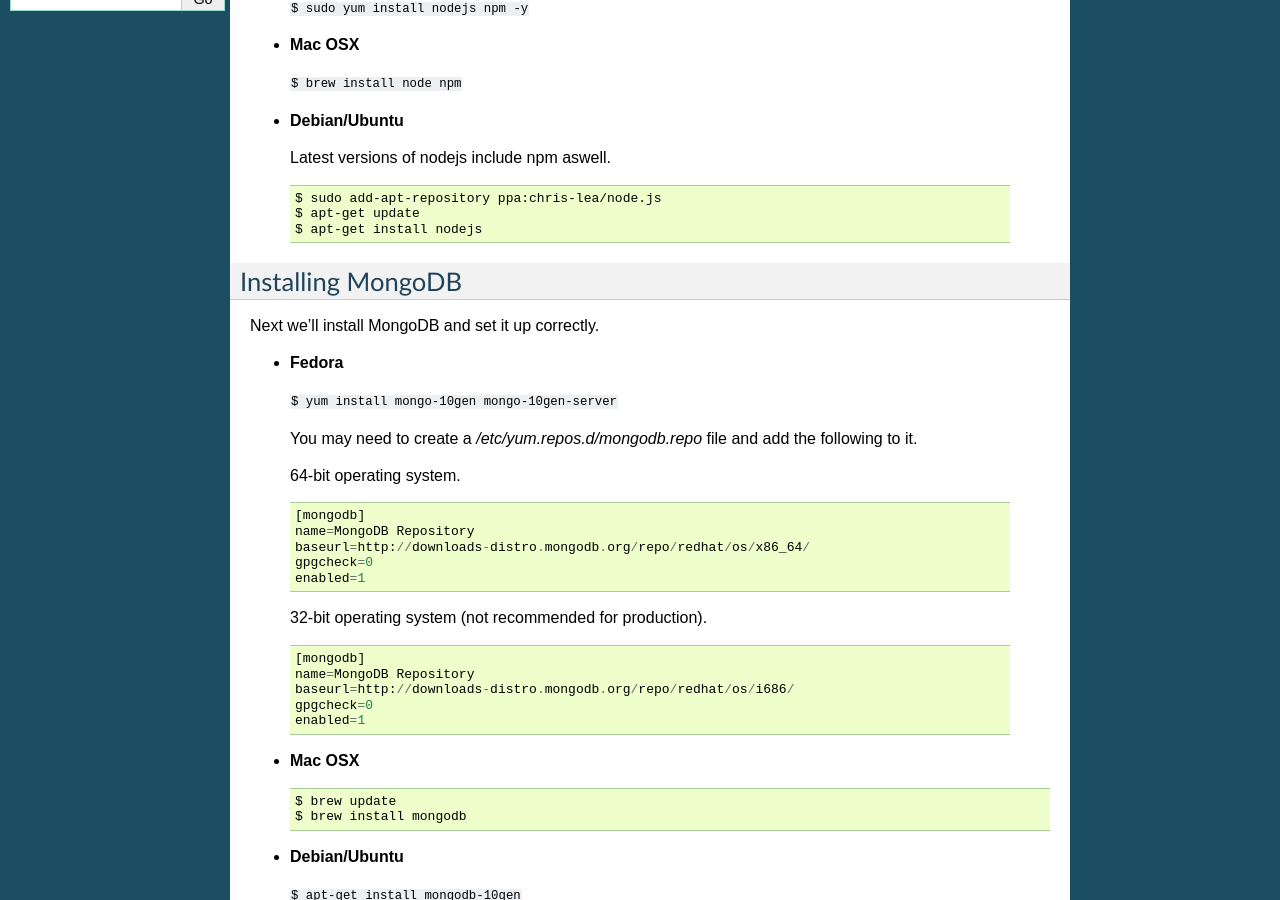
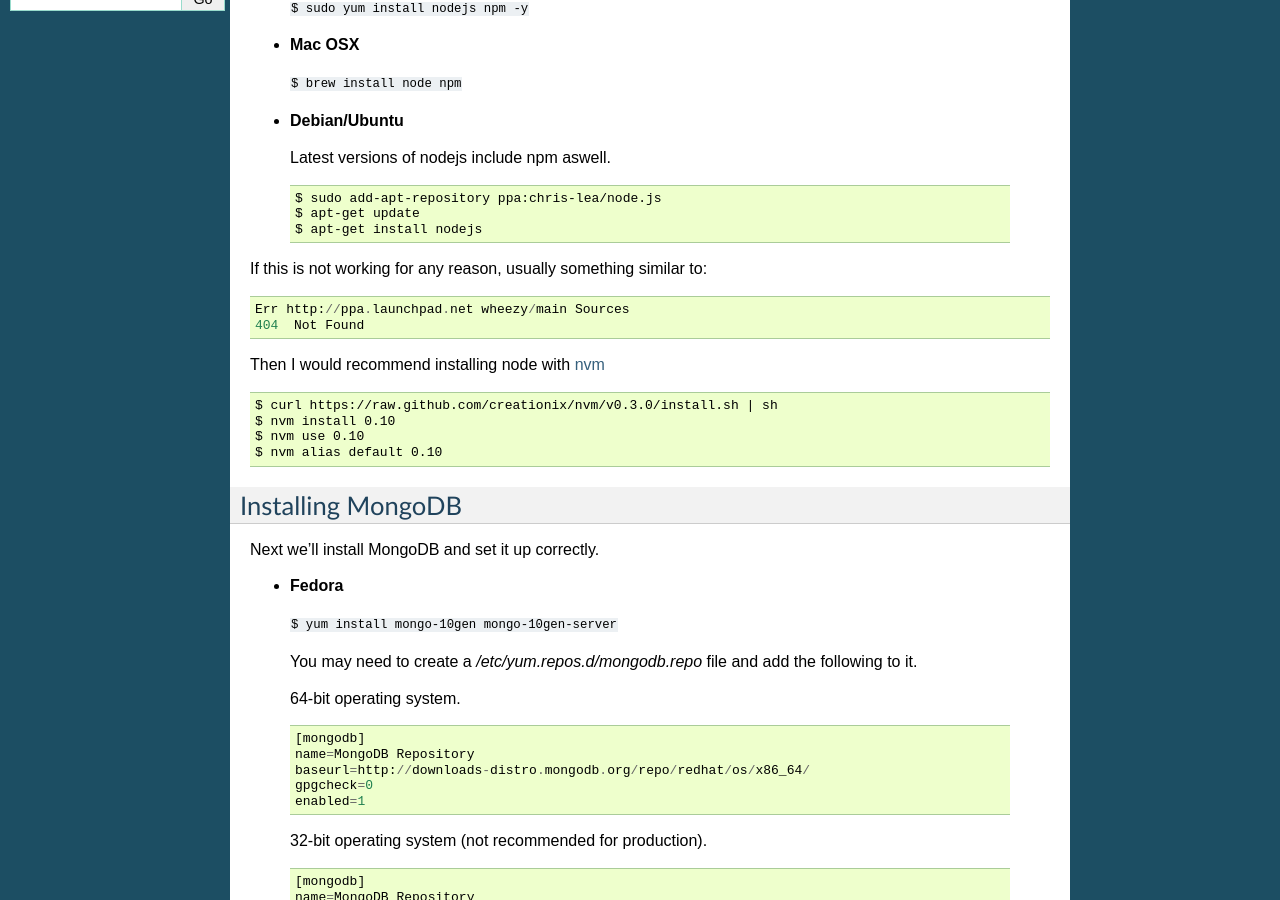
Before and after one commit to ircanywhere/ircanywhere.github.io, a Sphinx documentation site: the page built from docs/source/pre_requirements.rst, in a window 1280 px wide and 900 px high, scrolled down 362 px. Built offline with Sphinx 7.4.7, drawn with Linux system fonts in a browser that asks for light colours.

Commit message:
Updating docs

```diff
--- a/docs/source/installing_ircanywhere.rst
+++ b/docs/source/installing_ircanywhere.rst
@@ -9,8 +9,8 @@
 The first step is to clone the github repo, or you can install from the ``0.2-alpha`` release. However a number of stability changes have been made since then so the ``development`` branch is usually the most stable. ::
 
     $ git clone https://github.com/ircanywhere/ircanywhere.git
+    $ cd ircanywhere
     $ git checkout development
-    $ cd ircanywhere
 
 **or** from `0.2-alpha` ::
 
--- a/docs/source/pre_requirements.rst
+++ b/docs/source/pre_requirements.rst
@@ -27,6 +27,18 @@
     $ sudo add-apt-repository ppa:chris-lea/node.js
     $ apt-get update
     $ apt-get install nodejs
+
+If this is not working for any reason, usually something similar to: ::
+
+    Err http://ppa.launchpad.net wheezy/main Sources
+    404  Not Found
+
+Then I would recommend installing node with nvm_ ::
+
+    $ curl https://raw.github.com/creationix/nvm/v0.3.0/install.sh | sh
+    $ nvm install 0.10
+    $ nvm use 0.10
+    $ nvm alias default 0.10
 
 Installing MongoDB
 ~~~~~~~~~~~~~~~~~~
@@ -100,5 +112,6 @@
 
 If you see the `:PRIMARY>` suffix then you've set the replica set up successfully. If you're still having trouble you can try following this more detailed guide at `http://meteorhacks.com/lets-scale-meteor.html`_.
 
+.. _nvm: https://github.com/creationix/nvm
 .. _here: https://docs.google.com/document/d/1rJ1Hi6Q9oQXPRrROJkL9xO-CQR7Unk1mPN4SHtSiY08/edit#heading=h.wivau77ttb0a
 .. _http://meteorhacks.com/lets-scale-meteor.html: http://meteorhacks.com/lets-scale-meteor.html
```
